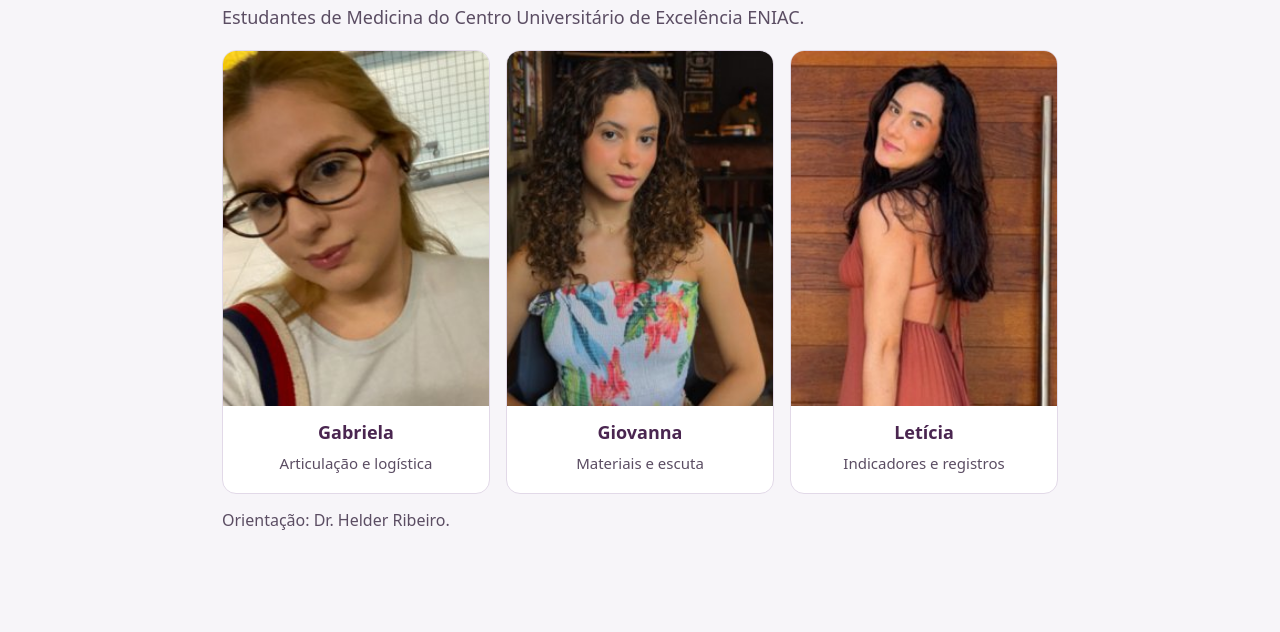
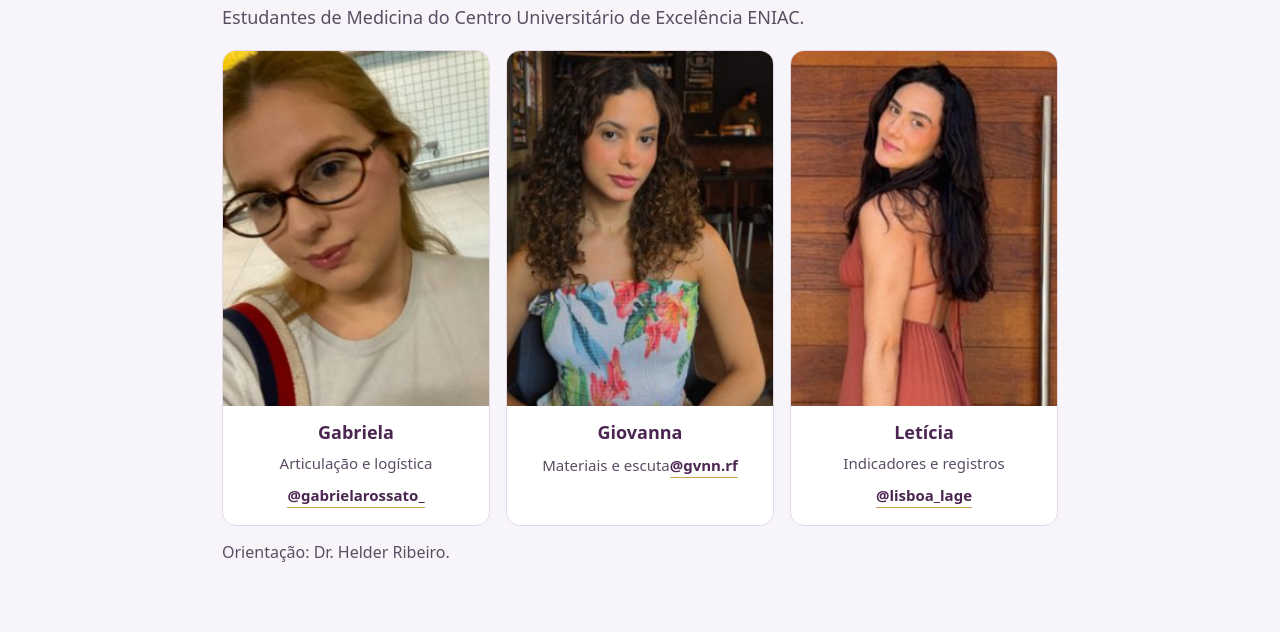
Before and after one commit to gabrielarossato1501-hue/projeto-aurora, a plain HTML site: page index.html in a window 1280 px wide. Shown: the part 1394-2026 px from the top of the page. Drawn offline with Linux system fonts and the light colour scheme.

Commit message:
Add files via upload

```diff
--- a/index.html
+++ b/index.html
@@ -59,6 +59,8 @@ h2{font-size:24px;color:var(--roxo);margin:0 0 6px;font-weight:700}
 .membro div{padding:12px 12px 16px}
 .membro strong{display:block;color:var(--roxo);font-size:18px}
 .membro span{color:var(--texto-2);font-size:15px}
+.membro .ig{display:inline-block;margin-top:6px;color:var(--roxo);font-weight:600;font-size:15px;text-decoration:none;border-bottom:1px solid var(--ouro-claro)}
+.membro .ig:hover{color:var(--roxo-2)}
 .orientacao{font-size:16px;color:var(--texto-2);margin-top:14px}
 
 /* Rodapé */
@@ -133,15 +135,15 @@ footer{background:var(--branco);border-top:1px solid var(--borda)}
     <div class="equipe">
       <figure class="membro" style="margin:0">
         <img src="equipe-1.jpg" alt="Foto da estudante Gabriela, integrante da equipe do Projeto Aurora">
-        <div><strong>Gabriela</strong><span>Articulação e logística</span></div>
+        <div><strong>Gabriela</strong><span>Articulação e logística</span><a class="ig" href="https://instagram.com/gabrielarossato_" target="_blank" rel="noopener">@gabrielarossato_</a></div>
       </figure>
       <figure class="membro" style="margin:0">
         <img src="equipe-2.jpg" alt="Foto da estudante Giovanna, integrante da equipe do Projeto Aurora">
-        <div><strong>Giovanna</strong><span>Materiais e escuta</span></div>
+        <div><strong>Giovanna</strong><span>Materiais e escuta</span><a class="ig" href="https://instagram.com/gvnn.rf" target="_blank" rel="noopener">@gvnn.rf</a></div>
       </figure>
       <figure class="membro" style="margin:0">
         <img src="equipe-3.jpg" alt="Foto da estudante Letícia, integrante da equipe do Projeto Aurora">
-        <div><strong>Letícia</strong><span>Indicadores e registros</span></div>
+        <div><strong>Letícia</strong><span>Indicadores e registros</span><a class="ig" href="https://instagram.com/lisboa_lage" target="_blank" rel="noopener">@lisboa_lage</a></div>
       </figure>
     </div>
     <p class="orientacao">Orientação: Dr. Helder Ribeiro.</p>
```
